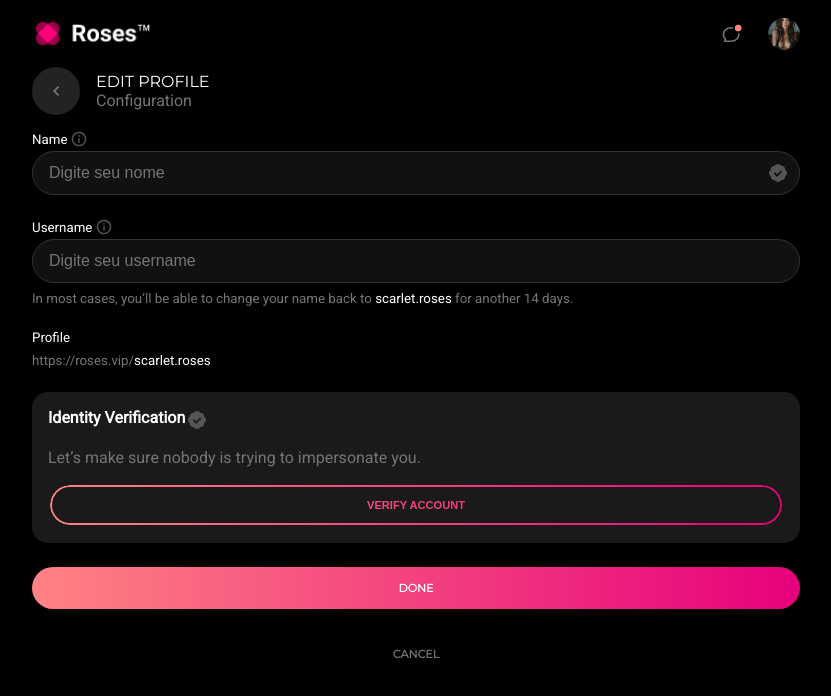
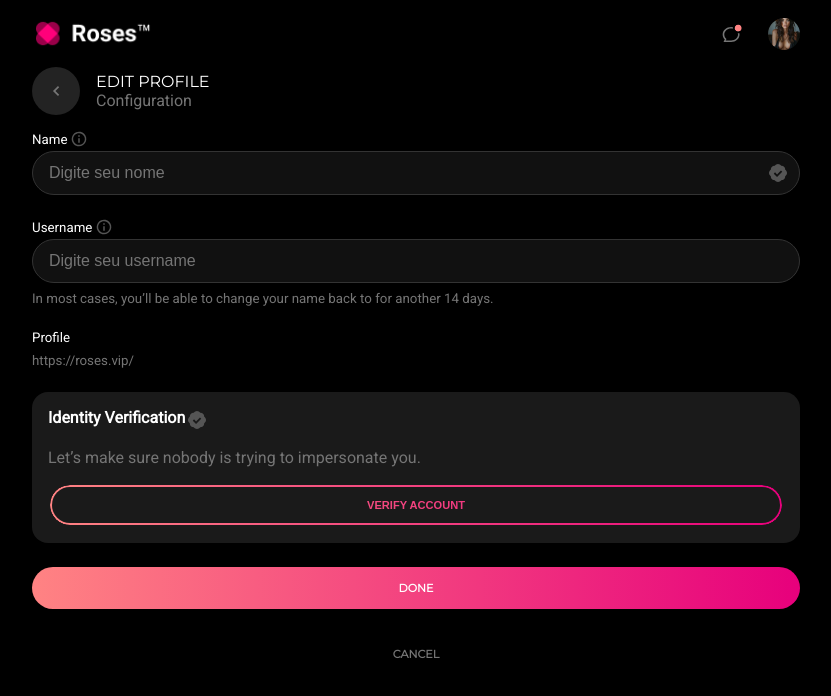
Before and after one commit to 1zeno/test-roses, a React (Vite) app: page /profile/edit in a window 1280 px wide. Shown: the top 696 px of the page, without its empty margins (224-1055 px from the left). Built offline with nearby package versions, Linux system fonts and the light colour scheme.

Commit message:
fix: username state and sections

```diff
--- a/src/pages/profile/edit/index.tsx
+++ b/src/pages/profile/edit/index.tsx
@@ -1,3 +1,4 @@
+import React from "react";
 import TextInput from "../../../components/TextInput";
 import VerifiedDisabled from "../../../assets/verified-disabled.svg";
 import "./index.scss";
@@ -5,6 +6,8 @@
 import Button from "../../../components/Button";
 
 const Edit = () => {
+    const [username, setUsername] = React.useState("");
+
     return (
         <div className="profile-edit-container">
             <TextInput
@@ -16,21 +19,22 @@
                 <TextInput
                     label="Username"
                     placeholder="Digite seu username"
+                    onChange={(e) => setUsername(e.target.value)}
                 />
                 <p className="info-text">
-                    In most cases, you’ll be able to change your name back to <span>scarlet.roses</span> for another 14 days.
+                    In most cases, you’ll be able to change your name back to <span>{username}</span> for another 14 days.
                 </p>
             </div>
             <section className="profile-section">
                 <Label>Profile</Label>
                 <p className="info-text">
-                    https://roses.vip/<span>scarlet.roses</span>
+                    https://roses.vip/<span>{username}</span>
                 </p>
             </section>
             <section className="identity-section">
                 <div className="title-label">
                     <h1>Identity Verification</h1>
-                    <img src={VerifiedDisabled} width={24} height={24}/>
+                    <img src={VerifiedDisabled} width={24} height={24} />
                 </div>
                 <p className="content-text">Let’s make sure nobody is trying to impersonate you.</p>
                 <Button variant="outlined" text="VERIFY ACCOUNT" />
--- a/src/pages/profile/photos/index.tsx
+++ b/src/pages/profile/photos/index.tsx
@@ -34,7 +34,7 @@
 
     return (
         <div className="photos-page">
-            <div className="first-row">
+            <section className="first-row">
                 <img className="left-photo" src={Photo1} />
                 <div className="cover-button">
                     <Button variant="default" text="Cover" style={{ borderRadius: 4 }} />
@@ -43,8 +43,8 @@
                     <img className="photo" src={Photo2} />
                     <img className="photo" src={Photo2} />
                 </div>
-            </div>
-            <div className="photos-list">
+            </section>
+            <section className="photos-list">
                 {
                     images.map((value, index) => (
                         <div key={index} className="photo-item">
@@ -61,7 +61,7 @@
                 <div className="add-photo-item" onClick={onGoToPreference}>
                     <img src={Camera} width={32} height={32} />
                 </div>
-            </div>
+            </section>
         </div>
     )
 }
```
